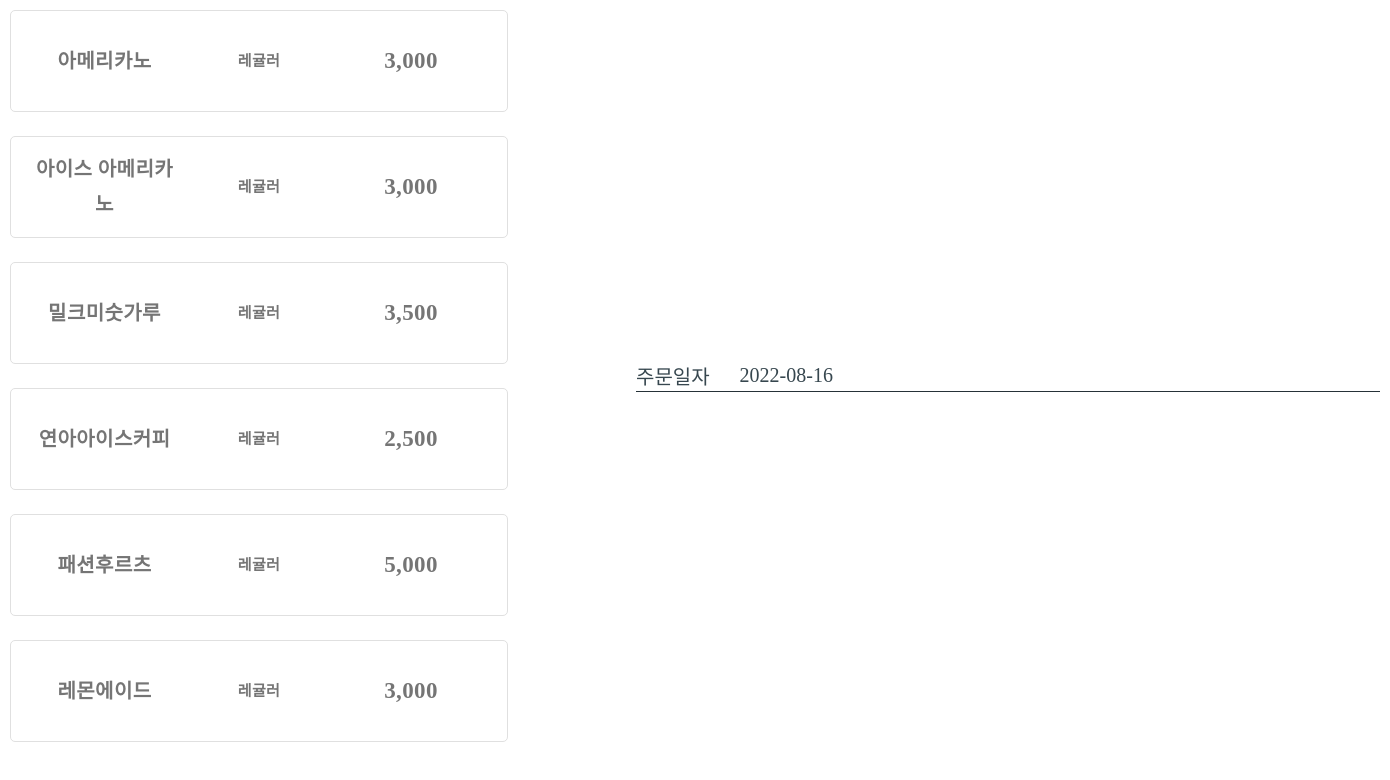
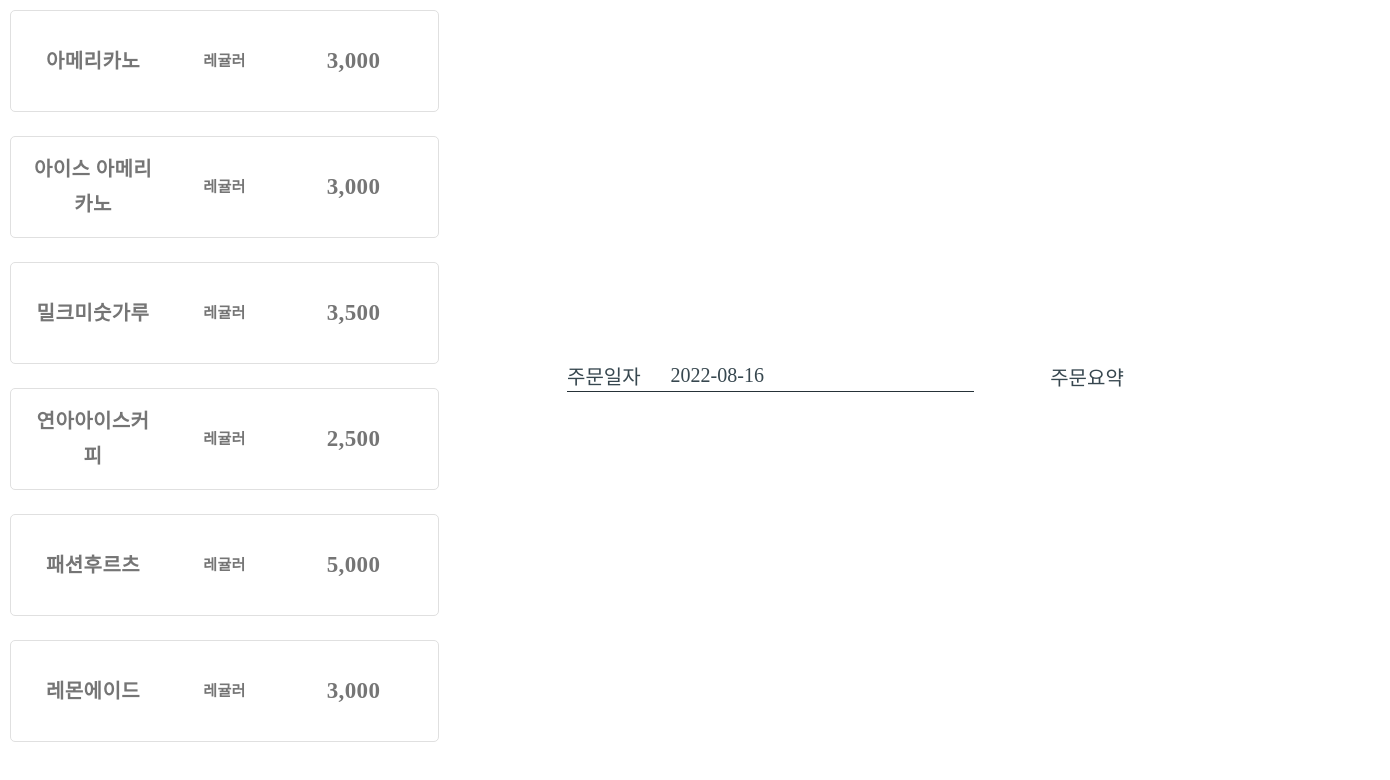
Before and after one commit to kiilove/sporder, a React (Create React App) app: page /order in a window 1280 px wide. Shown: the top 780 px of the page, 1390 px wide, since content can reach past the window. Built offline with nearby package versions, Linux system fonts and the light colour scheme.

Commit message:
commit on "commit"

```diff
--- a/src/pages/Order.jsx
+++ b/src/pages/Order.jsx
@@ -25,7 +25,7 @@ const Wrapper = styled.div`
 const MenuContainer = styled.div`
   display: flex;
   flex-direction: column;
-  width: 40%;
+  width: 35%;
   height: 100% auto;
   justify-content: center;
   align-content: center;
@@ -36,16 +36,26 @@ const MenuContainer = styled.div`
 const OrderContainer = styled.div`
   display: flex;
   flex-direction: column;
-  width: 60%;
+  width: 35%;
 
   justify-content: center;
   align-content: center;
   align-items: flex-start;
   padding: 10px;
 `;
+const SummaryContainer = styled.div`
+  display: flex;
+  flex-direction: column;
+  width: 30%;
+  justify-content: center;
+  align-items: center;
+  padding: 10px;
+`;
 
 const OrderContentWrapper = styled.div`
   display: flex;
+  flex-wrap: wrap;
+  box-sizing: border-box;
   width: 100%;
   height: 100%;
   justify-content: center;
@@ -59,7 +69,6 @@ const OrderItemRow = styled.div`
   display: flex;
   justify-content: flex-start;
   align-items: center;
-  width: 100%;
   height: 30px;
   border-bottom: 1px solid ${blueGrey[900]};
 `;
@@ -97,7 +106,38 @@ const MenuListItemRow = styled.div`
   align-content: center;
 `;
 
+const SummaryItemRow = styled.div`
+  display: flex;
+  flex: 1;
+  justify-content: center;
+  align-items: center;
+`;
+
 const Order = () => {
+  const [orderList, setOrderList] = useState([]);
+
+  const handleOrderList = (props) => {
+    const orderLength = orderList.length > 0 ? orderList.length + 1 : 1;
+    setOrderList([
+      ...orderList,
+      {
+        orderNum: orderLength,
+        orderId: props.orderId,
+        orderCode: props.orderCode,
+        orderTitle: props.orderTitle,
+        orderType: props.orderType,
+        orderPrice: props.orderPrice,
+      },
+    ]);
+  };
+
+  useEffect(() => {
+    const sumPrice = orderList
+      .map((item) => item.orderPrice)
+      .reduce((sum, item) => parseInt(sum) + parseInt(item), 0);
+    console.log(sumPrice);
+  }, [orderList]);
+
   return (
     <Container>
       <Wrapper>
@@ -117,6 +157,15 @@ const Order = () => {
                             alignContent: "center",
                             padding: "20px",
                           }}
+                          onClick={() =>
+                            handleOrderList({
+                              orderId: item.id,
+                              orderCode: item.code,
+                              orderTitle: item.title,
+                              orderType: item.type,
+                              orderPrice: item.price,
+                            })
+                          }
                         >
                           <MenuListItemRow>
                             <Typotext
@@ -160,7 +209,6 @@ const Order = () => {
             <Stack
               sx={{
                 width: "100%",
-                height: "100%",
                 alignContent: "flex-start",
               }}
               spacing={5}
@@ -171,9 +219,26 @@ const Order = () => {
                 </Typotext>
                 <Typotext size={"20px"}>2022-08-16</Typotext>
               </OrderItemRow>
+              {orderList.map((item, idx) => (
+                <OrderItemRow>
+                  <Typotext size={"20px"} style={{ marginRight: "30px" }}>
+                    {item.orderNum}
+                  </Typotext>
+                  <Typotext size={"20px"} style={{ marginRight: "30px" }}>
+                    {item.orderTitle}
+                  </Typotext>
+                </OrderItemRow>
+              ))}
             </Stack>
           </OrderContentWrapper>
         </OrderContainer>
+        <SummaryContainer>
+          <Stack>
+            <SummaryItemRow>
+              <Typotext size={"20px"}>주문요약</Typotext>
+            </SummaryItemRow>
+          </Stack>
+        </SummaryContainer>
       </Wrapper>
     </Container>
   );
```
